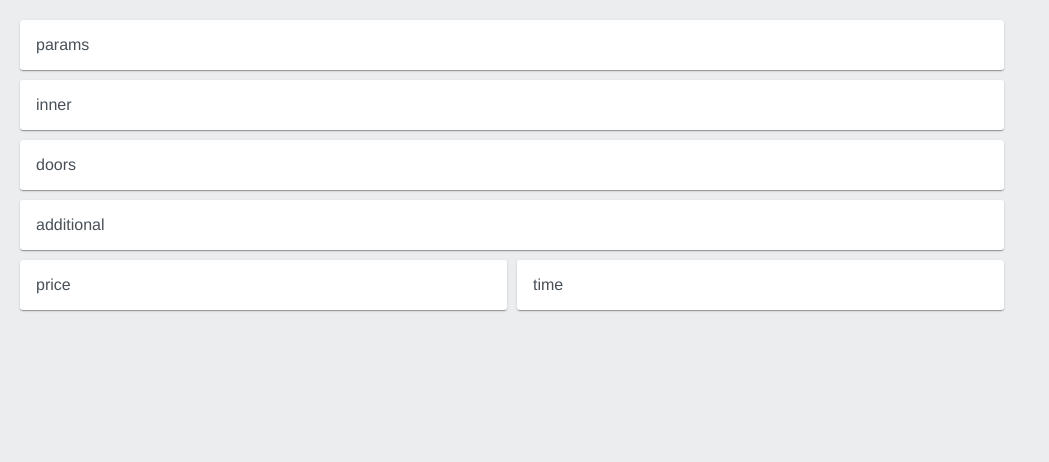
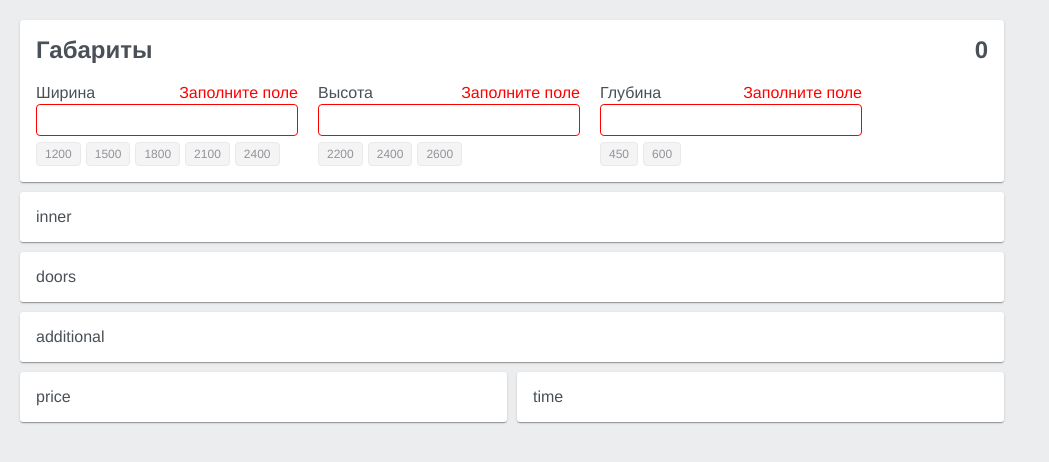
Before and after one commit to dakishimete/wardrobe-calculator-repo, a Vue app: page / in a window 1280 px wide. Shown: the top 462 px of the page, without its empty margins (0-1049 px from the left). Built offline with nearby package versions, Linux system fonts and the light colour scheme.

Commit message:
params component

```diff
--- a/src/components/calc/Params.vue
+++ b/src/components/calc/Params.vue
@@ -1,6 +1,40 @@
 <template>
-    <div >
-        params
+    <div class="block">
+        <div class="block__header block-header">
+            <div class="block-header__title">Габариты</div>
+            <div class="block-header__sum">
+                <el-tooltip placement="bottom-end" class="tooltip">
+                    <div  slot="content" v-html="sumString"></div>
+                    <div>{{sumNumber}}</div>
+                </el-tooltip>
+            </div>
+        </div>
+
+        <div class="block__content params">
+            <div class="params__row param" v-for="param in params" :key="param.title">
+                <div class="param__title">{{param.title}}</div>
+                <div class="param__input"
+                    :class="{   'input--error': isInputParamEmpty(param.name) || isInputParamMoreThanMax(param.name),
+                                'input--warning': isInputParamModified(param.name)
+                            }">
+                    <el-input v-model="param.input" type="number" size="small" @input="handleInputParam(param.name)" :max="maxDefaultParam(param.name)"></el-input>
+                </div>
+                <div class="param__warning">
+                    <div v-if="isInputParamEmpty(param.name)" class="param__warning--red">Заполните поле</div>
+                    <div v-if="isInputParamModified(param.name)" class="param__warning--yellow">Упил</div>
+                    <div v-if="isInputParamMoreThanMax(param.name)" class="param__warning--red">Нельзя больше {{maxDefaultParam(param.name)}}</div>
+                </div>
+                <div class="param__default">
+                    <el-tag type="info" size="small"
+                        v-for="defaultParam in param.defaultsArray" :key="defaultParam"
+                        class ="param__default-item" @click="handleDefaultParamToInput(param.name, defaultParam)"
+                        >
+                        {{defaultParam}}
+                    </el-tag>
+                </div>
+            </div>
+
+        </div>
     </div>
 </template>
 
@@ -11,24 +45,170 @@ import { mapMutations } from 'vuex';
 export default {
     data() {
         return {
-
+            params: {}
+        }
+    },
+    watch: {
+        params: {
+            handler: function (after, before) {
+                this.sum();
+            },
+            deep: true,
         }
     },
     computed: {
+        ...mapGetters('params',[
+            'GET_SUMMARY',
+            'GET_PARAMS'
+        ]),
+        sumString: function() {
+            if(this.GET_SUMMARY.sum > 0){
+                let str = this.GET_SUMMARY.stringsArray.join('<br/>');
+                return str;
+            }
+            return 'Нет упилов';
+        },
+        sumNumber: function() {
+            return this.GET_SUMMARY.sum;
+        },
 
     },
     methods: {
+        ...mapMutations('params', [
+            'HANDLE_SUM',
+            'HANDLE_INPUT_PARAM'
+        ]),
+        getAllParamsFromVuex: function() {
+            this.params = JSON.parse(JSON.stringify(this.GET_PARAMS));
+        },
+        isInputParamEmpty: function(param){
+            return +this.params[param].input === 0;
+        },
+        isInputParamMoreThanMax: function(param){
+            let defaultsArray = this.params[param].defaultsArray;
+            let defaultMax = defaultsArray[defaultsArray.length - 1];
+            let input = this.params[param].input;
+            return input > defaultMax;
+        },
+        isInputParamModified: function(param){
+            return this.params[param].modified.status;
+        },
+        handleInputParam: function(param){
+            let value = +this.params[param].input;
+            let defaultsArray = this.params[param].defaultsArray;
+            this.params[param].modified.status = value > 0 && !defaultsArray.includes(value) && !this.isInputParamMoreThanMax(param);
 
-    },
-    watch: {
+            let input = +this.params[param].input;
+            let status = this.params[param].modified.status;
+            let payload = {param, input, status};
+            this.HANDLE_INPUT_PARAM(payload);
+        },
+        handleDefaultParamToInput: function(param, defaultParam){
+            this.params[param].input = defaultParam;
+            this.handleInputParam(param);
+        },
+        maxDefaultParam: function(param){
+            return Math.max(...this.params[param].defaultsArray);
+        },
+        sum: function(){
+            let sum = 0;
+            let stringsArray = [];
 
+            for(let param in this.params){
+                if(this.params[param].modified.status){
+                    let changeSum = this.params[param].modified.price
+                    let str = this.params[param].modified.title + ': ' + changeSum;
+                    sum = sum + this.params[param].modified.price;
+                    stringsArray.push(str);
+                }
+            }
+
+            let payload = {sum, stringsArray};
+            this.HANDLE_SUM(payload);
+        },
     },
     mounted(){
-
+        this.getAllParamsFromVuex();
     }
 }
 </script>
 
 <style lang="scss">
+    .params {
+        display: flex;
 
+        &__row {
+            display: grid;
+            grid-template-rows: auto auto auto;
+            grid-template-columns: 60px 200px;
+            grid-gap: 2px;
+            align-items: center;
+            margin-right: 20px;
+
+            &:last-child {
+                margin-right: 0;
+            }
+        }
+    }
+
+    .param {
+        &__title {
+            grid-column-start: 1;
+            grid-column-end: 2;
+            grid-row-start: 1;
+            grid-row-end: 2;
+            align-self: end;
+        }
+
+        &__input {
+            grid-column-start: 1;
+            grid-column-end: 3;
+            grid-row-start: 2;
+            grid-row-end: 3;
+        }
+
+        &__default {
+            grid-column-start: 1;
+            grid-column-end: 3;
+            grid-row-start: 3;
+            grid-row-end: 4;
+            font-size: 0.8em;
+            margin-top: 4px;
+
+            &-item {
+                margin-right: 5px;
+                cursor: pointer;
+
+                &:last-child {
+                margin-right: 0;
+                }
+
+                &.el-tag--info {
+                    transition:  all 0.3s ease-in-out;
+                    &:hover {
+                        background-color: #ecf5ff;
+                        border-color: #d9ecff;
+                        color: #409EFF;
+                    }
+                }
+            }
+        }
+
+        &__warning {
+            grid-column-start: 2;
+            grid-column-end: 3;
+            grid-row-start: 1;
+            grid-row-end: 2;
+            justify-self: end;
+            align-self: end;
+
+            &--yellow {
+                color: #e6a23c;
+            }
+
+            &--red {
+                color: #ff0000;
+            }
+        }
+    }
 </style>
--- /dev/null
+++ b/src/store/modules/params.js
@@ -0,0 +1,72 @@
+export default {
+    namespaced: true,
+
+    state: {
+        params: {
+            width: {
+                name: 'width',
+                title: 'Ширина',
+                input: '',
+                defaultsArray: [1200, 1500, 1800, 2100, 2400],
+                modified: {
+                    status: false,
+                    price: 1000,
+                    title: 'Упил ширины'
+                }
+            },
+            height: {
+                name: 'height',
+                title: 'Высота',
+                input: '',
+                defaultsArray: [2200, 2400, 2600],
+                modified: {
+                    status: false,
+                    price: 500,
+                    title: 'Упил высоты'
+                }
+            },
+            depth: {
+                name: 'depth',
+                title: 'Глубина',
+                input: '',
+                defaultsArray: [450, 600],
+                modified: {
+                    status: false,
+                    price: 1500,
+                    title: 'Упил глубины'
+                }
+            },
+        },
+        summary: {
+            sum: 0,
+            stringsArray: []
+        }
+    },
+
+    mutations: {
+        HANDLE_SUM (state, payload) {
+            state.summary.sum = payload.sum;
+            state.summary.stringsArray = payload.stringsArray;
+        },
+        HANDLE_INPUT_PARAM (state, payload) {
+            state.params[payload.param].input = payload.input;
+            state.params[payload.param].modified.status = payload.status;
+        }
+    },
+
+    getters: {
+        GET_PARAMS: (state) => {
+            let arr = state.params;
+            for(let param in arr){
+              arr[param].defaultsArray.sort( (a, b) => a - b );
+            }
+            return arr;
+        },
+        GET_SUMMARY: (state) => {
+            return state.summary;
+        }
+
+    },
+
+    actions: {}
+}
--- a/src/views/Calc.vue
+++ b/src/views/Calc.vue
@@ -87,7 +87,7 @@ export default {
     }
 
     .block {
-        &-header {
+        &__header {
             font-size: 1.5em;
             font-weight: 700;
             margin-bottom: 20px;
@@ -104,4 +104,20 @@ export default {
         line-height: 1.5 !important;
         font-size: 14px !important;
     }
+
+    .el-input__inner {
+        padding: 0 5px;
+    }
+
+    .input--error {
+        .el-input__inner {
+            border: 1px solid red !important;
+        }
+    }
+
+    .input--warning{
+        .el-input__inner {
+            border: 1px solid orange !important;
+        }
+    }
 </style>
```
Also changed, not shown: src/store/index.js (+12 -0 lines), src/store/modules/additional.js (added), src/store/modules/doors.js (added), src/store/modules/inner.js (added).
